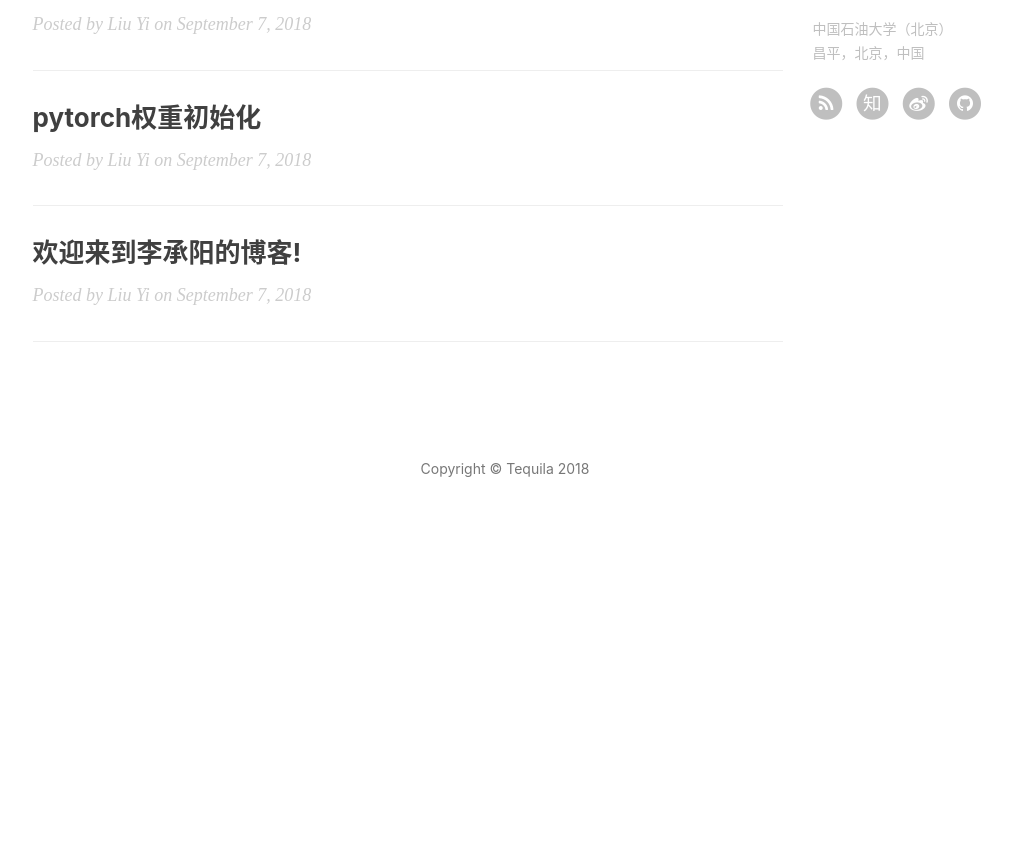
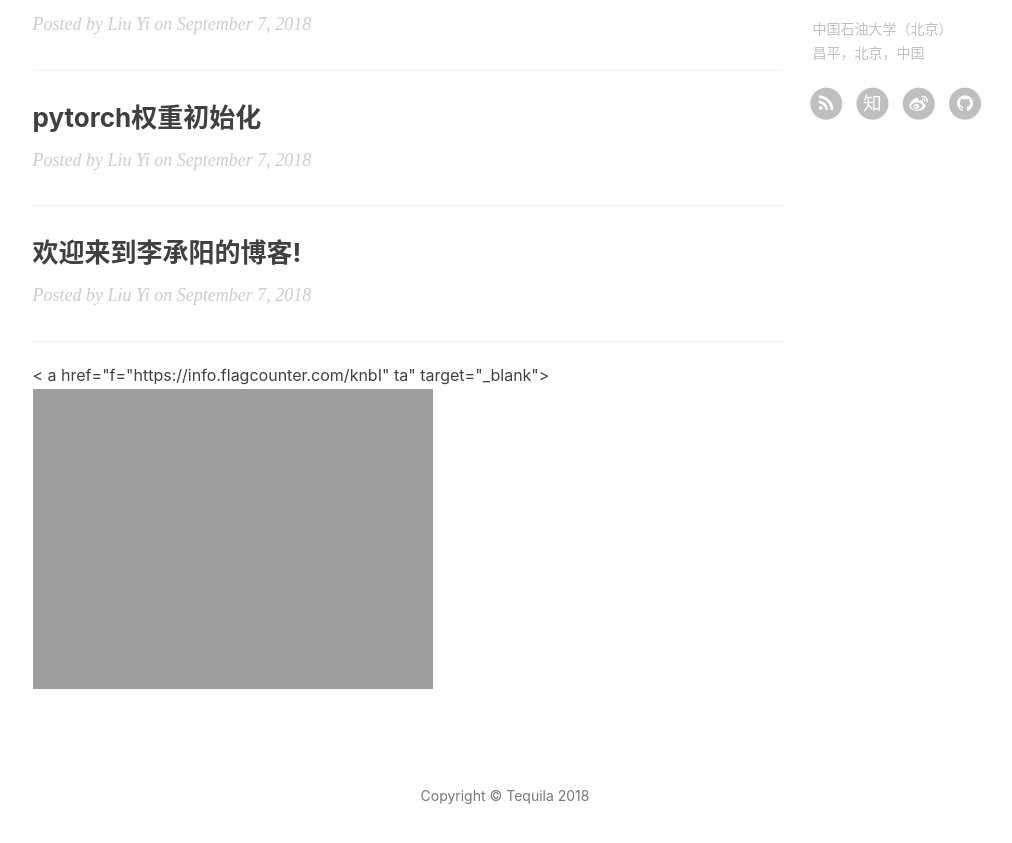
Before and after one commit to tequilaro/tequilaro.github.io, a Jekyll site: the page built from index.html, in a window 1280 px wide and 900 px high, scrolled down 804 px. Shown: the top 843 px of the window, without its empty margins (135-1147 px from the left). Built offline with Jekyll 4.4.1, drawn with Linux system fonts in a browser that asks for light colours; nearby versions of some CDN libraries; the list of posts is cut into pages by our own code; comment, search, counter and statistics services are not loaded; before the commit the page ends 1377 px from its top, so only the background shows below that; some of the changed lines change nothing that is shown.

Commit message:
Update index.html

```diff
--- a/index.html
+++ b/index.html
@@ -21,7 +21,9 @@
 </div>
 <hr>
 {% endfor %}
-
+< a href="f="https://info.flagcounter.com/knbI" ta" target="_blank">
+<img src="c="https://s04.flagcounter.com/map/knbI/size_l/txt_000000/border_CCCCCC/pageviews_0/viewers_0/flags_0/" a/" alt="Flag Counter" border="0">
+</ a>
 <!-- Pager -->
 {% if paginator.total_pages > 1 %}
 <ul class="pager">
@@ -36,7 +38,5 @@
     </li>
     {% endif %}
 </ul>
-< a href="f="https://info.flagcounter.com/knbI" ta" target="_blank">
-<img src="c="https://s04.flagcounter.com/map/knbI/size_l/txt_000000/border_CCCCCC/pageviews_0/viewers_0/flags_0/" a/" alt="Flag Counter" border="0">
-</ a>
+
 {% endif %}
```
